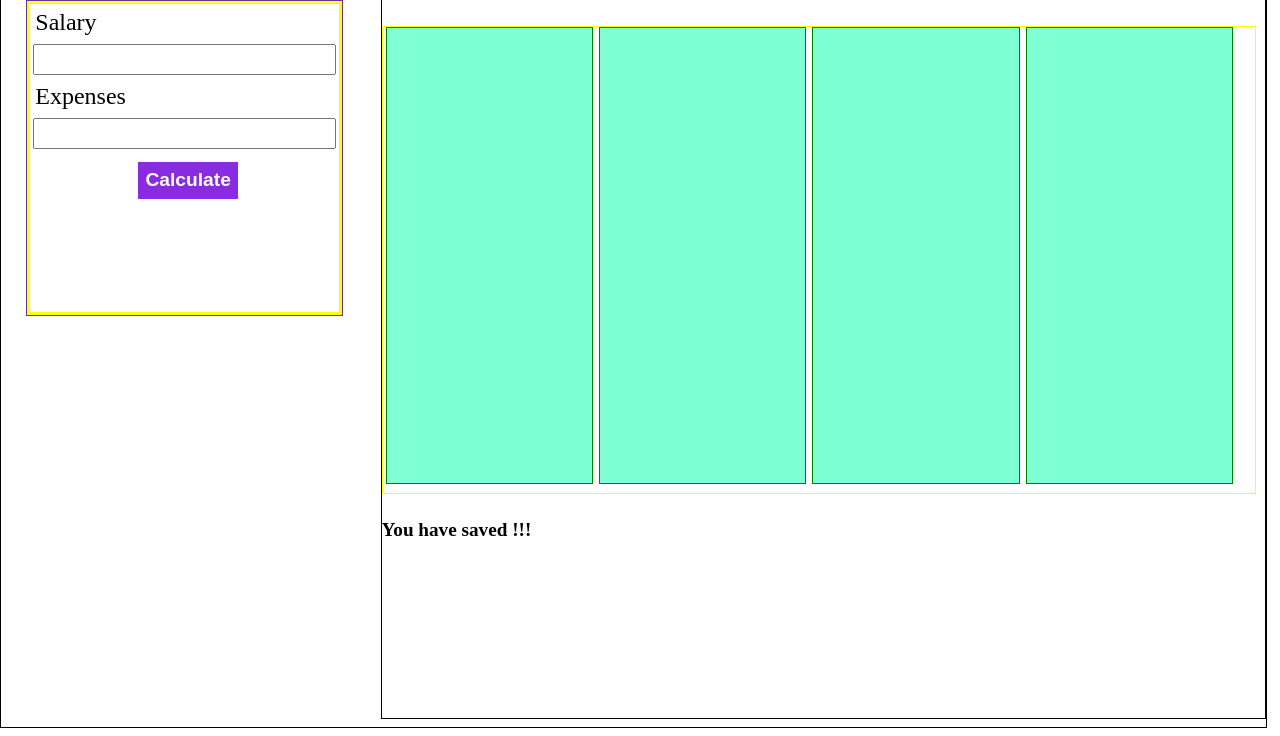
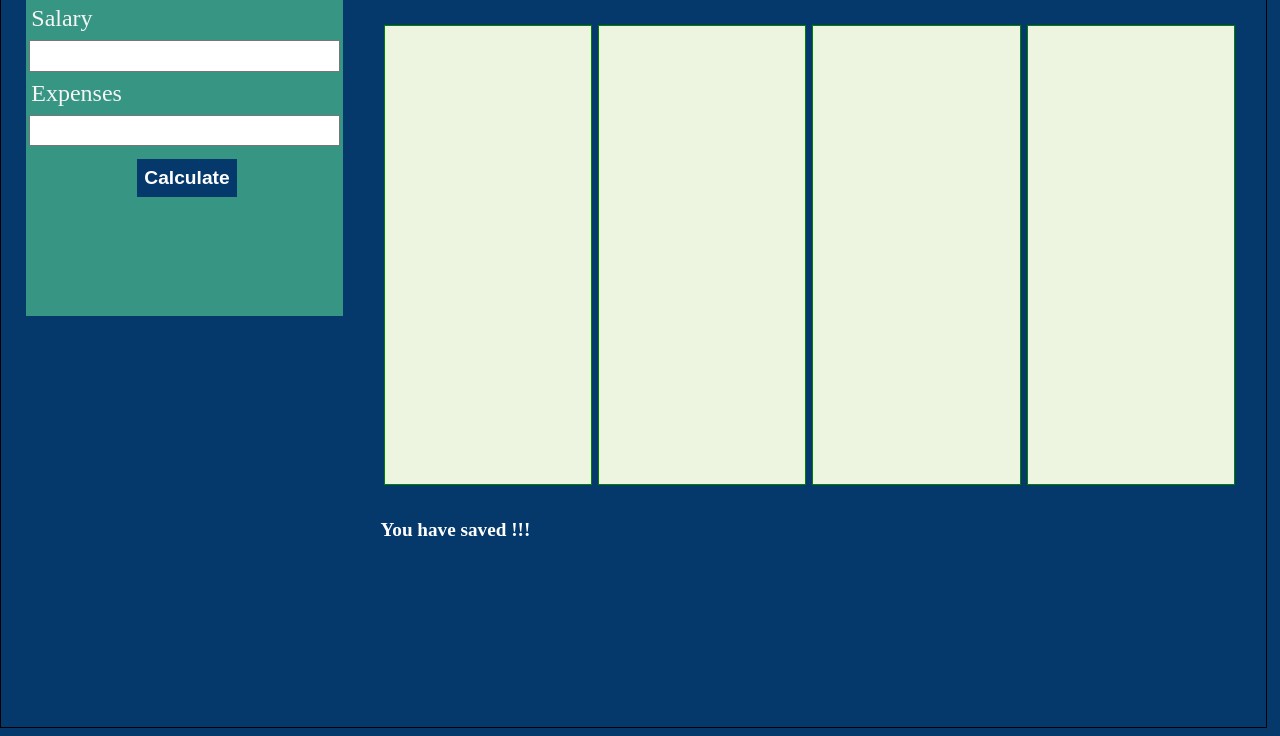
Before and after one commit to Samruddhi362/DevCup-Finance-Regulator-Fintech-, a plain HTML site: page page2.html in a window 1280 px wide. Shown: the part 64-800 px from the top of the page. Drawn offline with Linux system fonts and the light colour scheme.

Commit message:
colors to  design of page 2

```diff
--- a/page2.css
+++ b/page2.css
@@ -10,6 +10,10 @@ body{
     display: flex;
     flex-direction: row;
     justify-content: space-between;
+    /* background: rgb(9,4,59);
+    background: linear-gradient(90deg, rgba(9,4,59,1) 27%, rgba(135,169,241,1) 100%, rgba(36,63,134,1) 100%); */
+    background-color: #05386B;
+color: white;
 }
 /* designing the form */
 .p1{
@@ -17,14 +21,17 @@ height: 40%;
 width: 25%;
 margin-left: 2%;
 margin-top: 5%;
-border: 1px solid rebeccapurple;
+/* border: 1px solid rebeccapurple; */
+background-color: #379683;
+color: whitesmoke
 }
 #form1{
     height: 100%;
     width: 100%;
     display: flex;
     flex-direction: column;
-    border:3px solid yellow;
+    /* border:3px solid yellow; */
+
 }
 .lbl{
 margin: 5px;
@@ -44,14 +51,14 @@ font-size: 1.5rem;
     font-size: larger;
     font-weight: bolder;
     border: none;
-    background-color: blueviolet;
+    background-color: #05386B;
     color: white;
     cursor: pointer;
 }
 
 /* second part that will be the rexommendation */
 .p2{
-    border: 1px solid black;
+    /* border: 1px solid black; */
     margin-left: 3px;
     width: 70%;
     height: 99%;
@@ -66,7 +73,7 @@ font-size: 1.5rem;
 .heading{
     width: 99%;
     height: 60%;
-    border: 1px solid yellow;
+    /* border: 1px solid yellow; */
 }
 
 .options{
@@ -76,11 +83,12 @@ font-size: 1.5rem;
     flex-direction: row;
 }
 .op{
+
     height: 99%;
     width: 24%;
     margin: 0px 3px;
     border:1px solid green;
-    background-color: aquamarine;
+    background-color: #EDF5E1;
     top:0;
     transition: 1s ease;
 }
```
